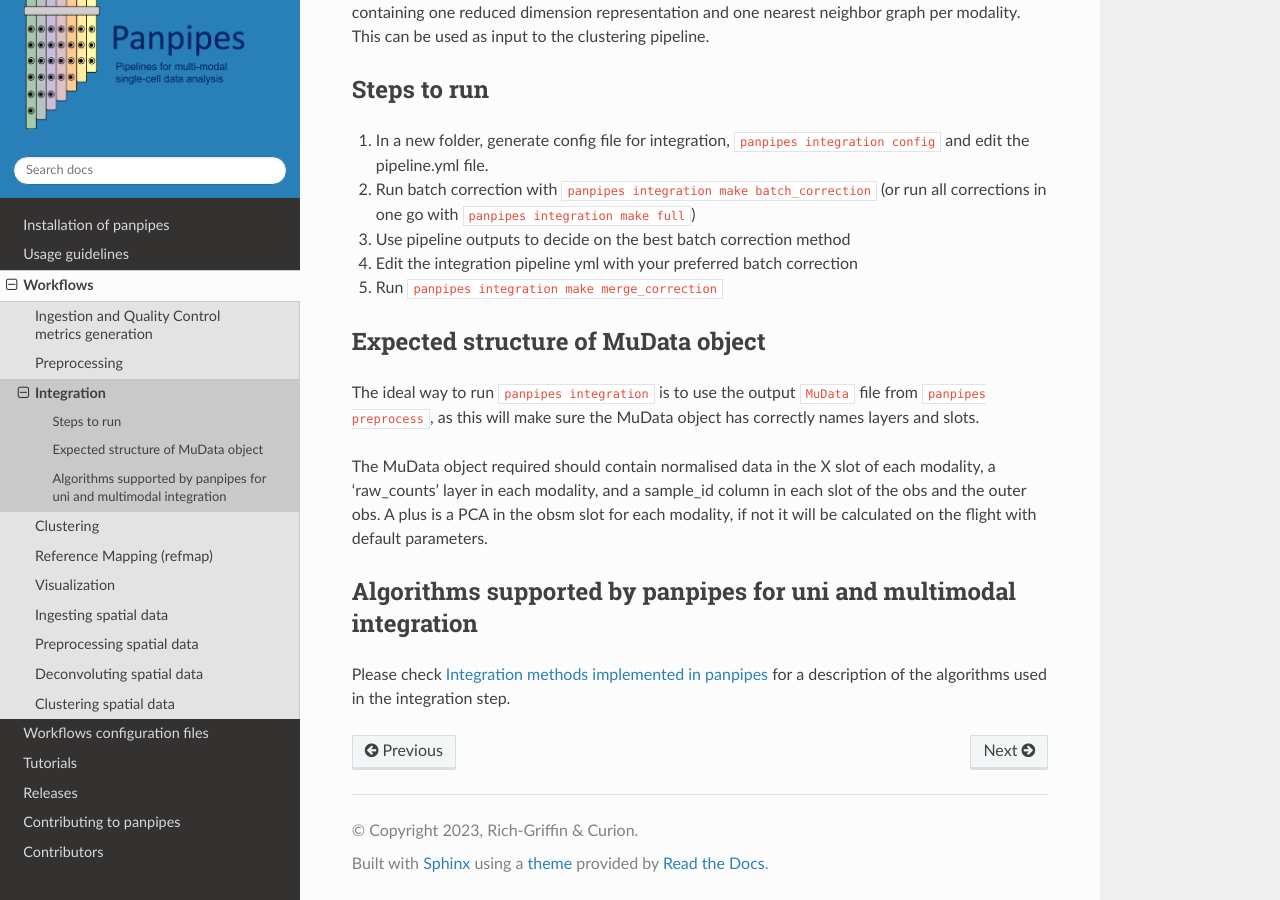
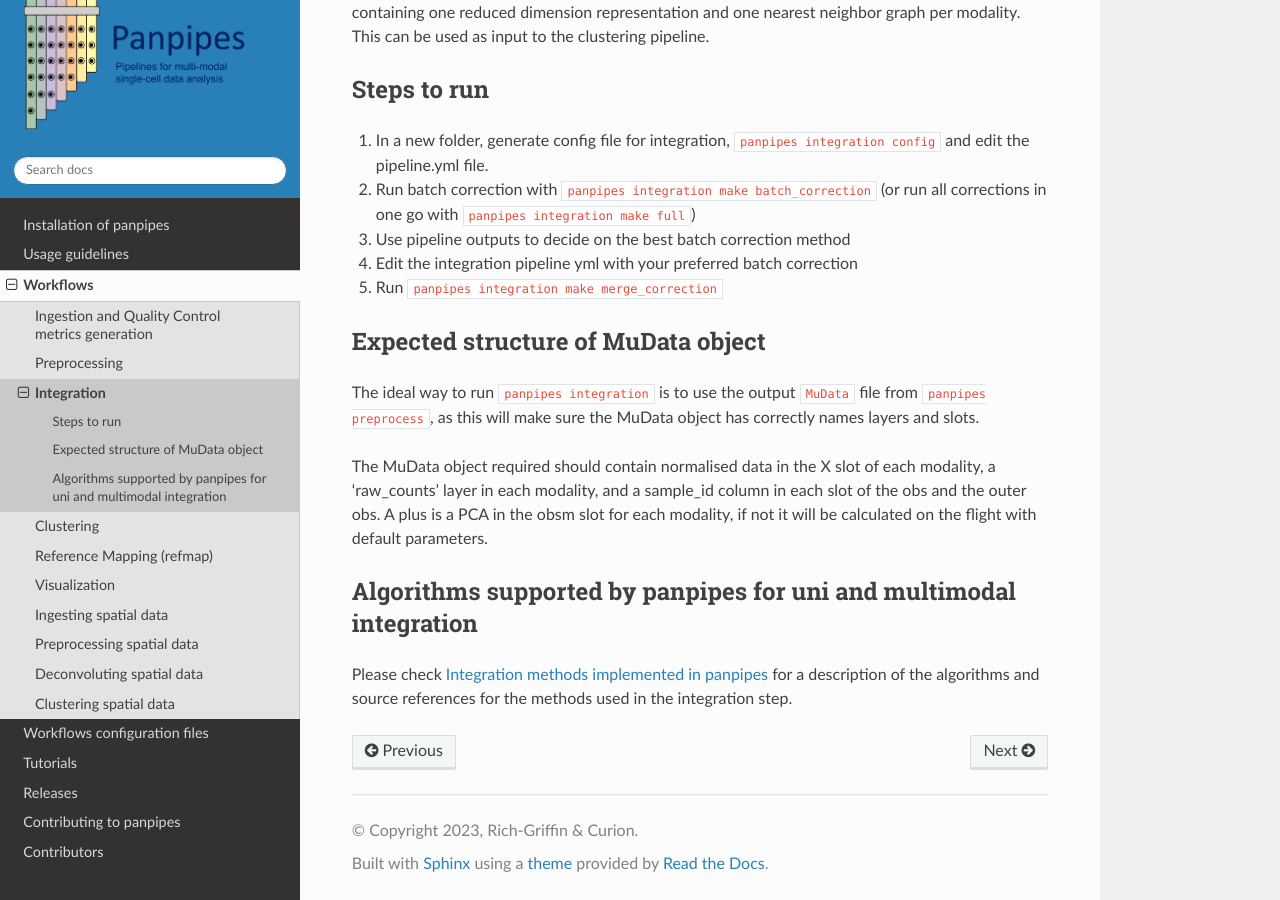
Before and after one commit to bio-la/panpipes-nextflow, a Sphinx documentation site: the page built from docs/workflows/integration.md, in a window 1280 px wide and 900 px high, scrolled down 655 px. Built offline with Sphinx 7.4.7 and the Read the Docs theme 2.0.0, drawn with Linux system fonts in a browser that asks for light colours.

Commit message:
Update integration.md

```diff
--- a/docs/workflows/integration.md
+++ b/docs/workflows/integration.md
@@ -25,4 +25,4 @@
 The MuData object required should contain normalised data in the X slot of each modality,  a 'raw_counts' layer in each modality, and a sample_id column in each slot of the obs and the outer obs. A plus is a PCA in the obsm slot for each modality, if not it will be calculated on the flight with default parameters.
 
  ## Algorithms supported by panpipes for uni and multimodal integration
- Please check [Integration methods implemented in panpipes](https://github.com/DendrouLab/panpipes/blob/docs_g/docs/usage/integration_methods.md)  for a description of the algorithms used in the integration step.
+ Please check [Integration methods implemented in panpipes](https://github.com/DendrouLab/panpipes/blob/docs_g/docs/usage/integration_methods.md)  for a description of the algorithms and source references for the methods used in the integration step.
```
